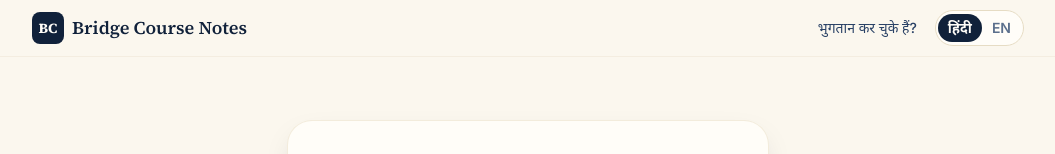
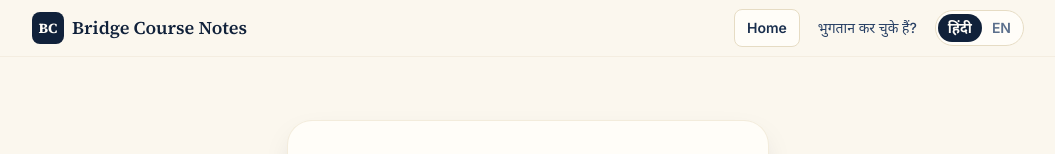
Before and after one commit to saymukeshofficework-hash/Mock-test, a React (Vite) app in the folder bridge-course/: page /success in a window 1280 px wide. Shown: the top 154 px of the page, without its empty margins (112-1167 px from the left). Built offline with nearby package versions, Linux system fonts and the light colour scheme; no server answers.

Commit message:
Add direct homepage link to Bridge Course notes header

```diff
--- a/bridge-course/src/components/Layout.tsx
+++ b/bridge-course/src/components/Layout.tsx
@@ -21,11 +21,12 @@ export function Header() {
   return (
     <header className="sticky top-0 z-30 border-b border-paper-200/80 bg-paper-100/90 backdrop-blur">
       <div className="mx-auto flex h-14 max-w-5xl items-center justify-between px-4">
-        <Link to="/" aria-label={product.shortName} className="flex items-center gap-2 font-serif text-lg font-semibold text-ink-900">
+        <a href="/" aria-label="TET Test Hub Home" className="flex items-center gap-2 font-serif text-lg font-semibold text-ink-900">
           <span className="grid h-8 w-8 place-items-center rounded-lg bg-ink-900 text-sm font-bold text-paper-50">BC</span>
           <span className="hidden whitespace-nowrap sm:inline">{product.shortName}</span>
-        </Link>
+        </a>
         <div className="flex items-center gap-1.5">
+          <a href="/" className="whitespace-nowrap rounded-lg border border-paper-300 bg-paper-50 px-3 py-2 text-sm font-semibold text-ink-800 hover:bg-paper-200">Home</a>
           <Link to="/check-status" className="whitespace-nowrap rounded-lg px-2 py-2 text-sm font-medium text-ink-700 hover:bg-paper-200 sm:px-3">
             {t.header.alreadyPaid}
           </Link>
```
